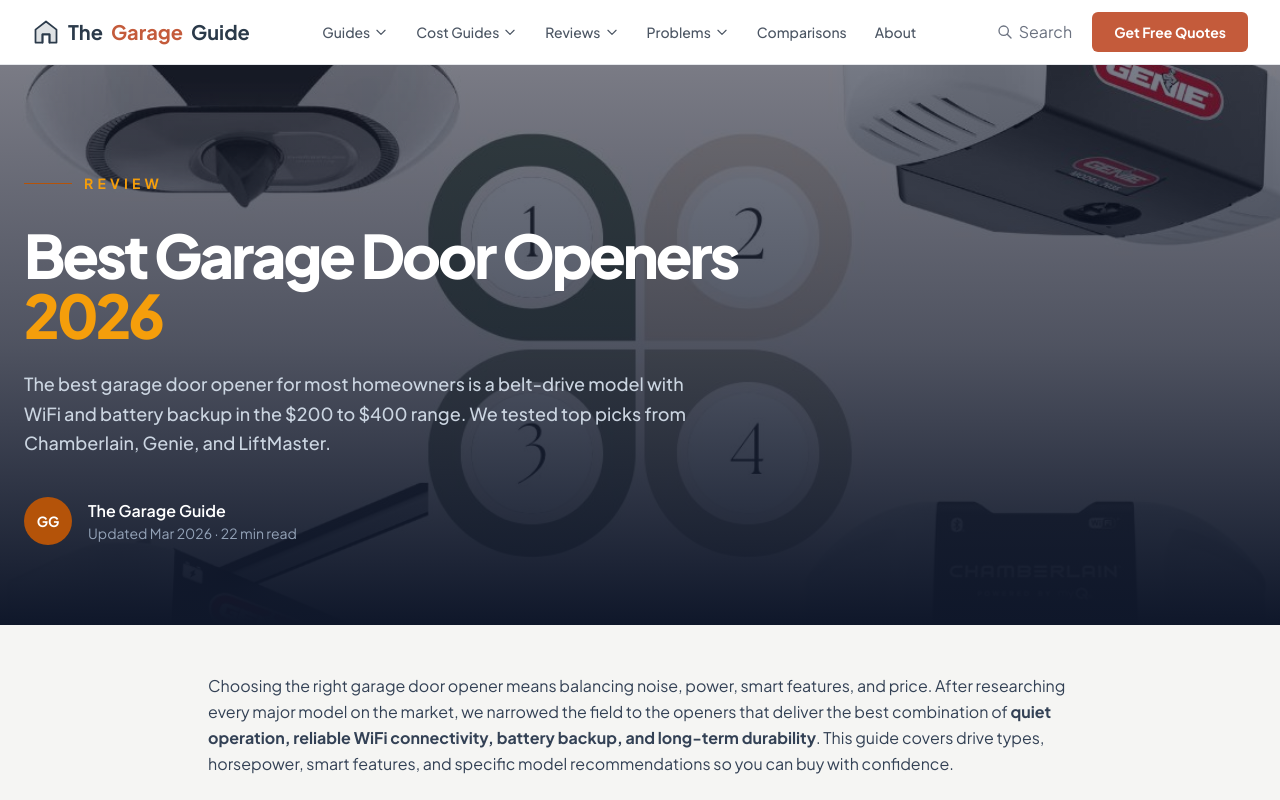
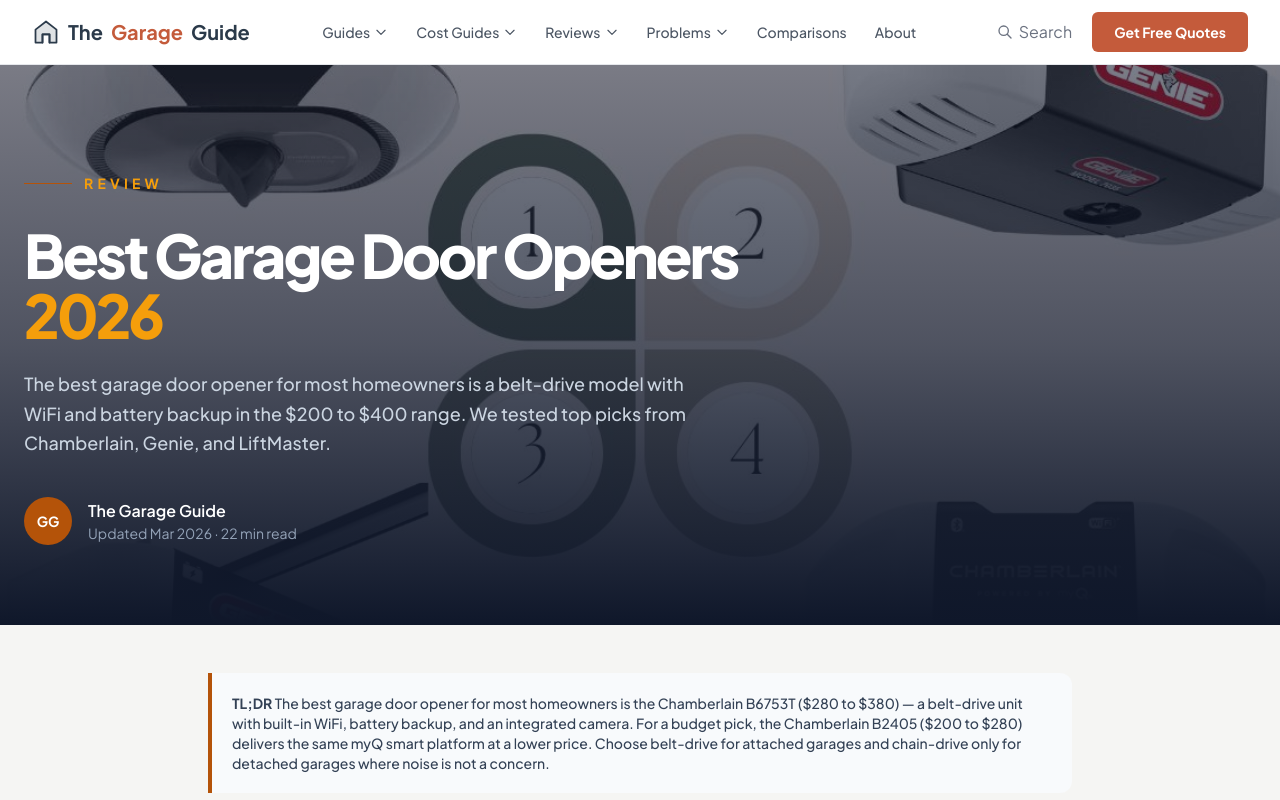
Before and after one commit to thebasementguide2026/thegarage.guide-, a Next.js app: page /reviews/best-garage-door-openers in a window 1280 px wide. Shown: the top 800 px of the page. Built offline with nearby package versions, Linux system fonts and the light colour scheme.

Commit message:
Add TL;DR answer box to best-garage-door-openers page

```diff
--- a/app/reviews/best-garage-door-openers/page.tsx
+++ b/app/reviews/best-garage-door-openers/page.tsx
@@ -56,6 +56,10 @@ export default function BestGarageDoorOpeners() {
 
       <article className='max-w-4xl mx-auto px-4 py-12'>
         <script type='application/ld+json' dangerouslySetInnerHTML={{ __html: JSON.stringify(articleSchema) }} />
+              {/* TL;DR Answer Box */}
+      <div className='bg-slate-50 border-l-4 border-amber-700 p-5 rounded-r-lg mb-6'>
+        <p className='text-slate-700 font-medium text-sm'><strong>TL;DR</strong> The best garage door opener for most homeowners is the Chamberlain B6753T ($280 to $380) — a belt-drive unit with built-in WiFi, battery backup, and an integrated camera. For a budget pick, the Chamberlain B2405 ($200 to $280) delivers the same myQ smart platform at a lower price. Choose belt-drive for attached garages and chain-drive only for detached garages where noise is not a concern.</p>
+      </div>
 
         <p className='text-base text-slate-700 leading-relaxed mb-6'>Choosing the right garage door opener means balancing noise, power, smart features, and price. After researching every major model on the market, we narrowed the field to the openers that deliver the best combination of <strong>quiet operation, reliable WiFi connectivity, battery backup, and long-term durability</strong>. This guide covers drive types, horsepower, smart features, and specific model recommendations so you can buy with confidence.</p>
 
```
